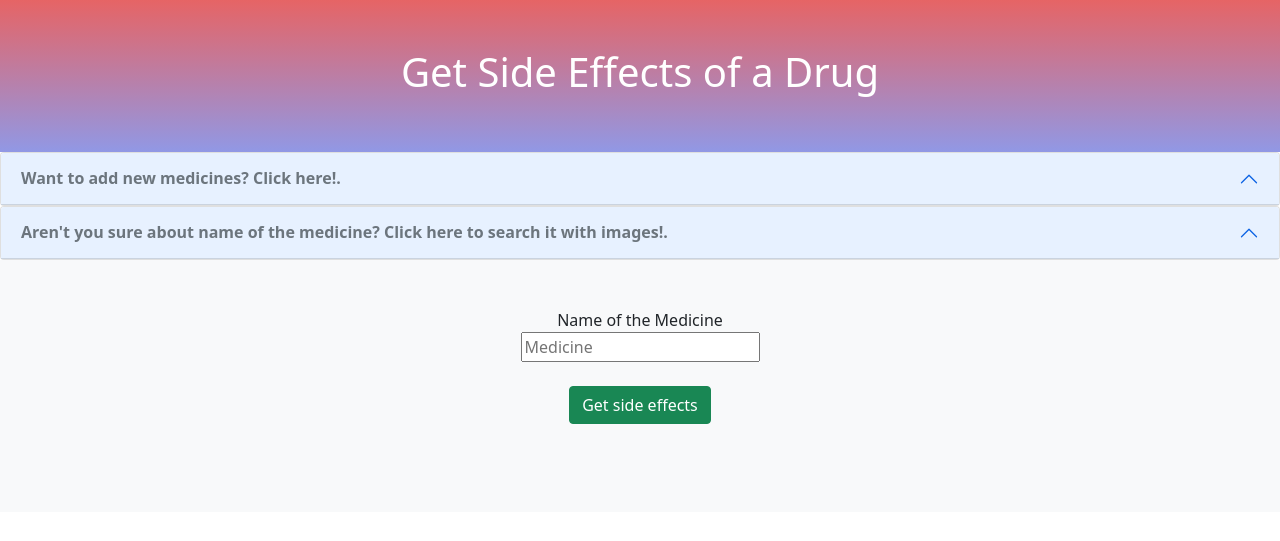
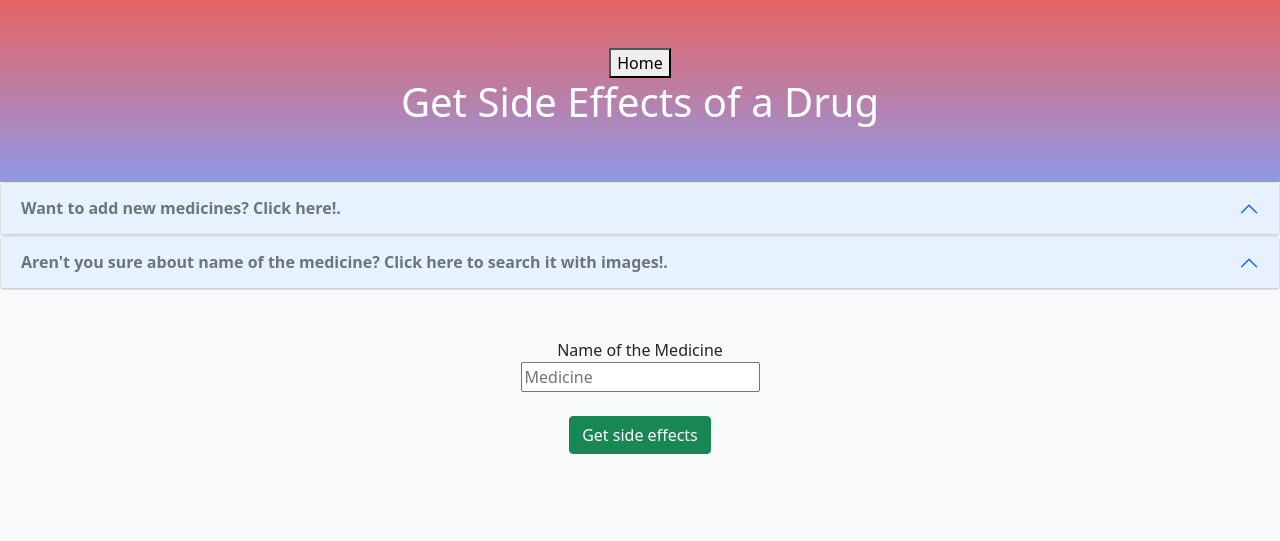
Before and after one commit to bounswe/bounswe2022group6, a Django app: page /drug-side-effects/ in a window 1280 px wide. Shown: the top 541 px of the page. Run offline with Django 3.2, Linux system fonts and the light colour scheme.

Commit message:
back to home button added to the top of the page

```diff
--- a/practice_app/apps/drug_side_effects/templates/drug_side_effects_home.html
+++ b/practice_app/apps/drug_side_effects/templates/drug_side_effects_home.html
@@ -31,6 +31,7 @@
 
 <body>
 	<div class="p-5 text-white text-center" style="background: linear-gradient(#e66465, #9198e5);">
+		<button>Home</button>
 		<h1>Get Side Effects of a Drug</h1>
 	</div>
 	<div class="accordion" id="accordion0">
```
